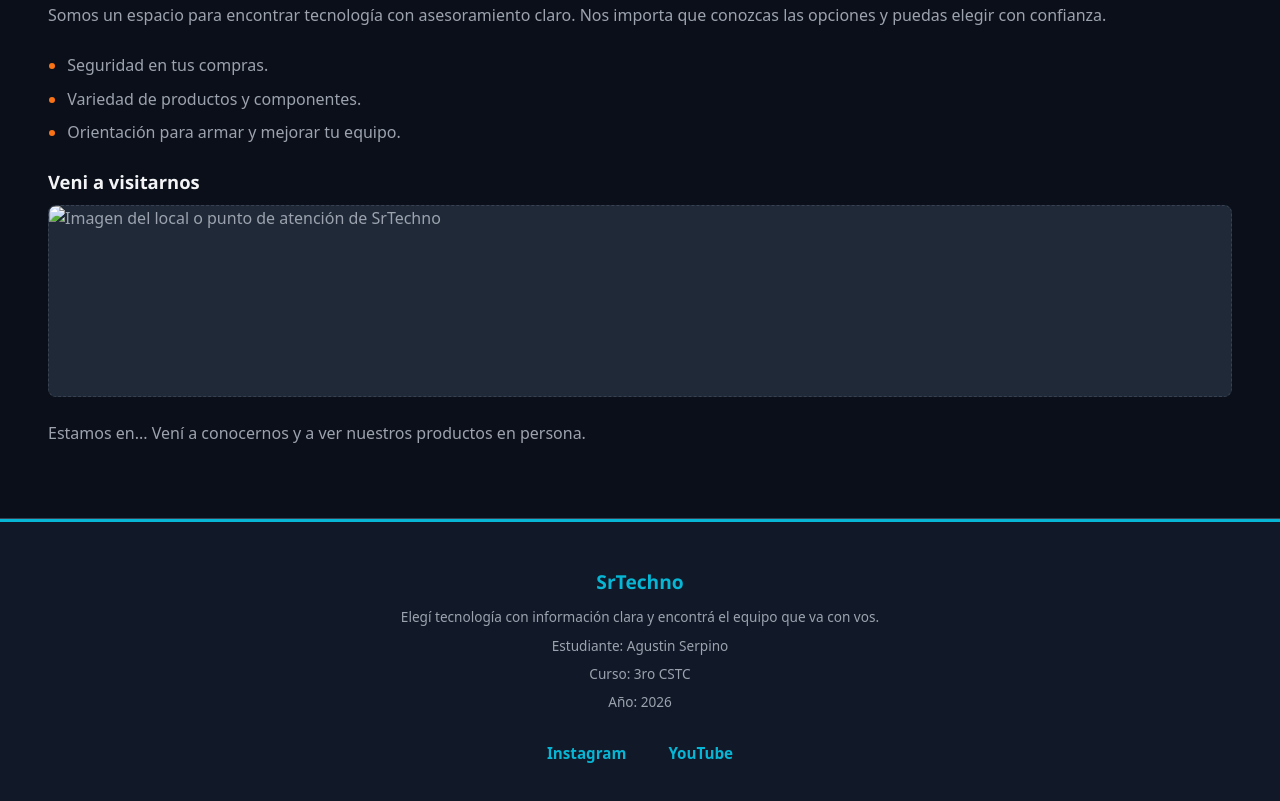
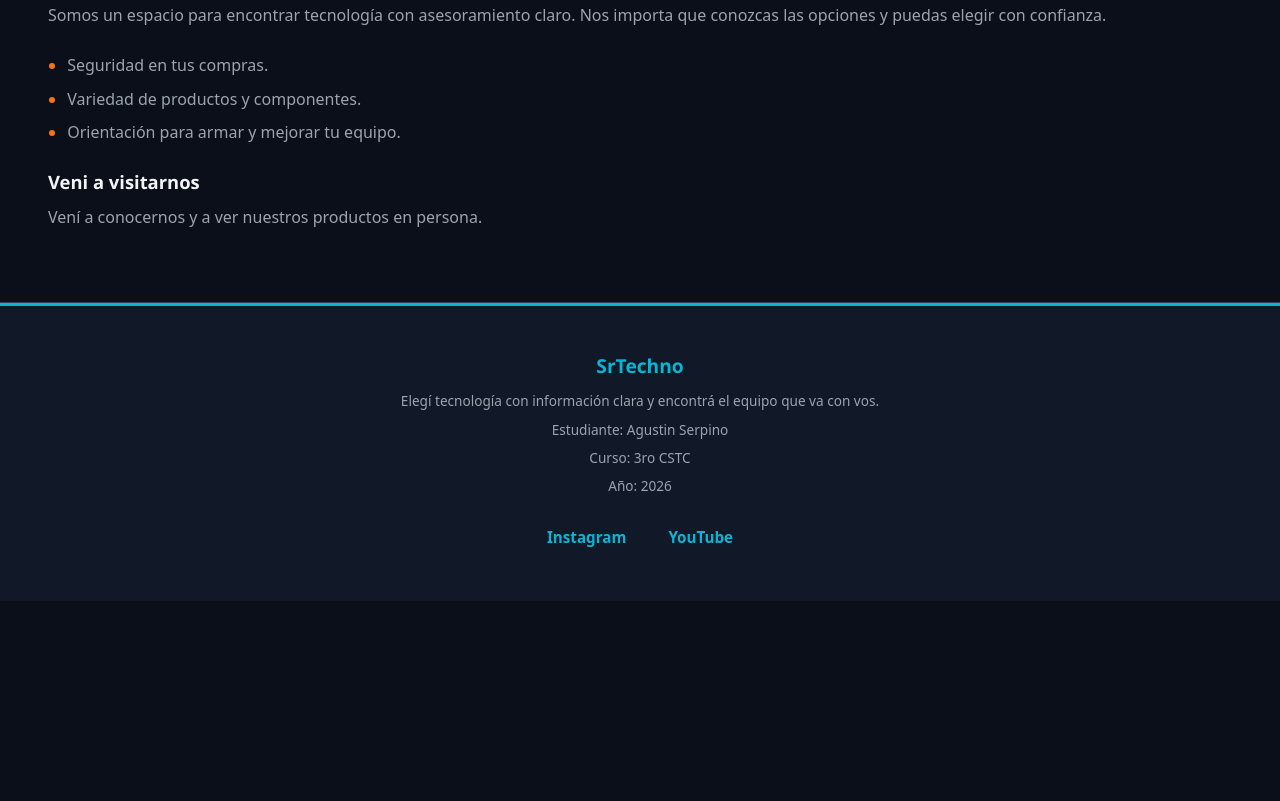
Before and after one commit to PaolinoSerpino/SerpinoAgustin-SrTechno, a plain HTML site: page SrTechno/index.html in a window 1280 px wide. Shown: the part 2099-2900 px from the top of the page. After the commit the page ends 2700 px from the top, so only its background shows below. Drawn offline with Linux system fonts and the light colour scheme.

Commit message:
Entrega final

```diff
--- a/SrTechno/index.html
+++ b/SrTechno/index.html
@@ -104,8 +104,7 @@
                 <li>Orientación para armar y mejorar tu equipo.</li>
             </ul>
             <h3>Veni a visitarnos</h3>
-            <img src="#" alt="Imagen del local o punto de atención de SrTechno">
-            <p>Estamos en... Vení a conocernos y a ver nuestros productos en persona.</p>
+            <p>Vení a conocernos y a ver nuestros productos en persona.</p>
 
         </section>
     </main>
```
